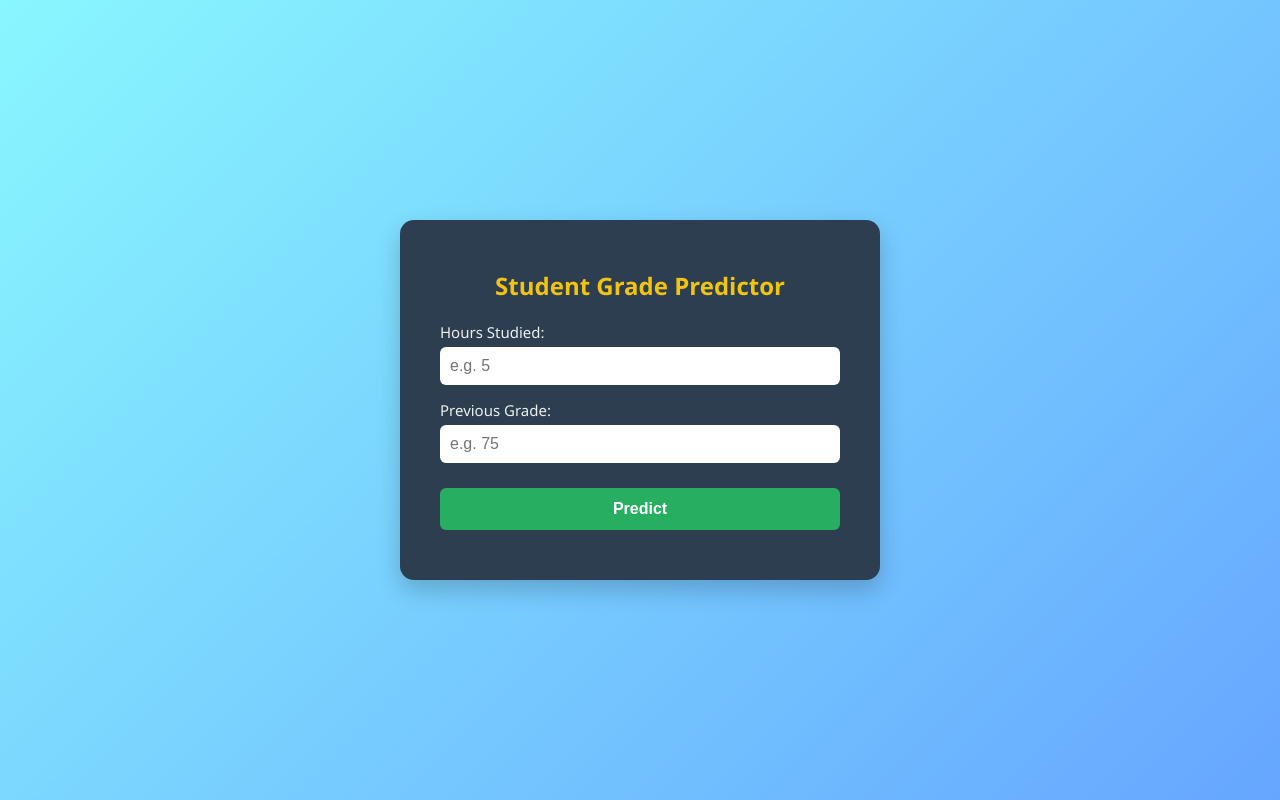
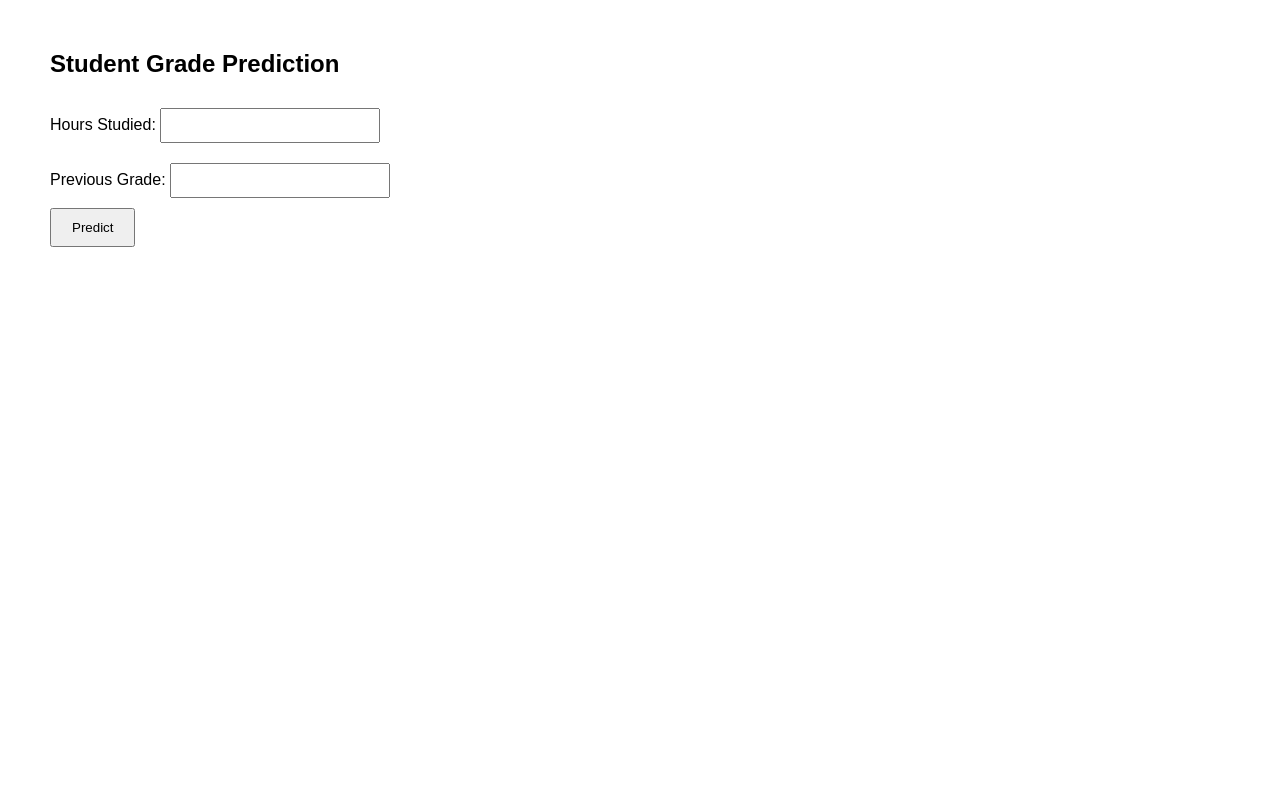
Before and after one commit to Suhas-777/student_grade_prediction, a plain HTML site: page s_g_p/index.html in a window 1280 px wide. Drawn offline with Linux system fonts and the light colour scheme.

Commit message:
Updated UI and model code

```diff
--- a/s_g_p/index.html
+++ b/s_g_p/index.html
@@ -1,115 +1,61 @@
 <!DOCTYPE html>
-<html lang="en">
+<html>
 <head>
-  <meta charset="UTF-8">
   <title>Student Grade Predictor</title>
   <style>
     body {
-      margin: 0;
-      padding: 0;
-      height: 100vh;
-      background: linear-gradient(135deg, #89f7fe, #66a6ff);
-      display: flex;
-      justify-content: center;
-      align-items: center;
-      font-family: 'Segoe UI', Tahoma, Geneva, Verdana, sans-serif;
+      font-family: Arial;
+      margin: 50px;
     }
-
-    .container {
-      background-color: #2c3e50;
-      padding: 30px 40px;
-      border-radius: 14px;
-      box-shadow: 0 10px 25px rgba(0, 0, 0, 0.2);
-      color: #ecf0f1;
-      width: 90%;
-      max-width: 400px;
+    input {
+      padding: 8px;
+      margin: 10px 0;
+      width: 200px;
     }
-
-    h2 {
-      text-align: center;
-      margin-bottom: 20px;
-      color: #f1c40f;
-    }
-
-    label {
-      display: block;
-      margin-top: 15px;
-      font-size: 15px;
-    }
-
-    input {
-      width: 100%;
-      padding: 10px;
-      margin-top: 5px;
-      border: none;
-      border-radius: 6px;
-      font-size: 16px;
-      box-sizing: border-box;
-    }
-
     button {
-      width: 100%;
-      margin-top: 25px;
-      padding: 12px;
-      background-color: #27ae60;
-      color: white;
-      border: none;
-      border-radius: 6px;
-      font-size: 16px;
-      font-weight: bold;
-      cursor: pointer;
-      transition: background-color 0.3s ease;
-    }
-
-    button:hover {
-      background-color: #1e8449;
-    }
-
-    #result {
-      text-align: center;
-      margin-top: 20px;
-      font-size: 18px;
-      font-weight: bold;
-      color: #f39c12;
+      padding: 10px 20px;
     }
   </style>
 </head>
 <body>
-  <div class="container">
-    <h2>Student Grade Predictor</h2>
+  <h2>Student Grade Prediction</h2>
+  <label>Hours Studied: <input type="number" id="hours" step="any"></label><br>
+  <label>Previous Grade: <input type="number" id="prev_grade" step="any"></label><br>
+  <button onclick="predict()">Predict</button>
 
-    <label for="hours">Hours Studied:</label>
-    <input type="number" id="hours" step="any" placeholder="e.g. 5">
-
-    <label for="prev_grade">Previous Grade:</label>
-    <input type="number" id="prev_grade" step="any" placeholder="e.g. 75">
-
-    <button onclick="predict()">Predict</button>
-
-    <div id="result"></div>
-  </div>
+  <h3 id="result"></h3>
 
   <script>
-    // Values from your config.json output (trained model)
-    const intercept = 33.048916993595505;
-    const coef_hours = 0.30328632;
-    const coef_prev = 0.19132681;
+    let intercept, coef_hours, coef_prev;
+
+    // Fetch coefficients from config.json
+    fetch('config.json')
+      .then(response => response.json())
+      .then(data => {
+        intercept = data.intercept;
+        coef_hours = data.coef_hours;
+        coef_prev = data.coef_prev;
+      })
+      .catch(error => {
+        console.error('Error fetching model config:', error);
+      });
 
     function predict() {
       const hours = parseFloat(document.getElementById('hours').value);
       const prev = parseFloat(document.getElementById('prev_grade').value);
 
-      const result = document.getElementById('result');
+      if (isNaN(hours) || isNaN(prev)) {
+        document.getElementById('result').innerText = "Please enter valid inputs.";
+        return;
+      }
 
-      if (isNaN(hours) || isNaN(prev)) {
-        result.innerText = "Please enter valid inputs.";
-        result.style.color = "#e74c3c"; // red for error
+      if (intercept === undefined) {
+        document.getElementById('result').innerText = "Model not loaded yet. Try again in a moment.";
         return;
       }
 
       const prediction = intercept + coef_hours * hours + coef_prev * prev;
-      result.innerText = `Predicted Final Grade: ${prediction.toFixed(2)}`;
-      result.style.color = "#f39c12"; // gold for result
+      document.getElementById('result').innerText = `Predicted Final Grade: ${prediction.toFixed(2)}`;
     }
   </script>
 </body>
```
